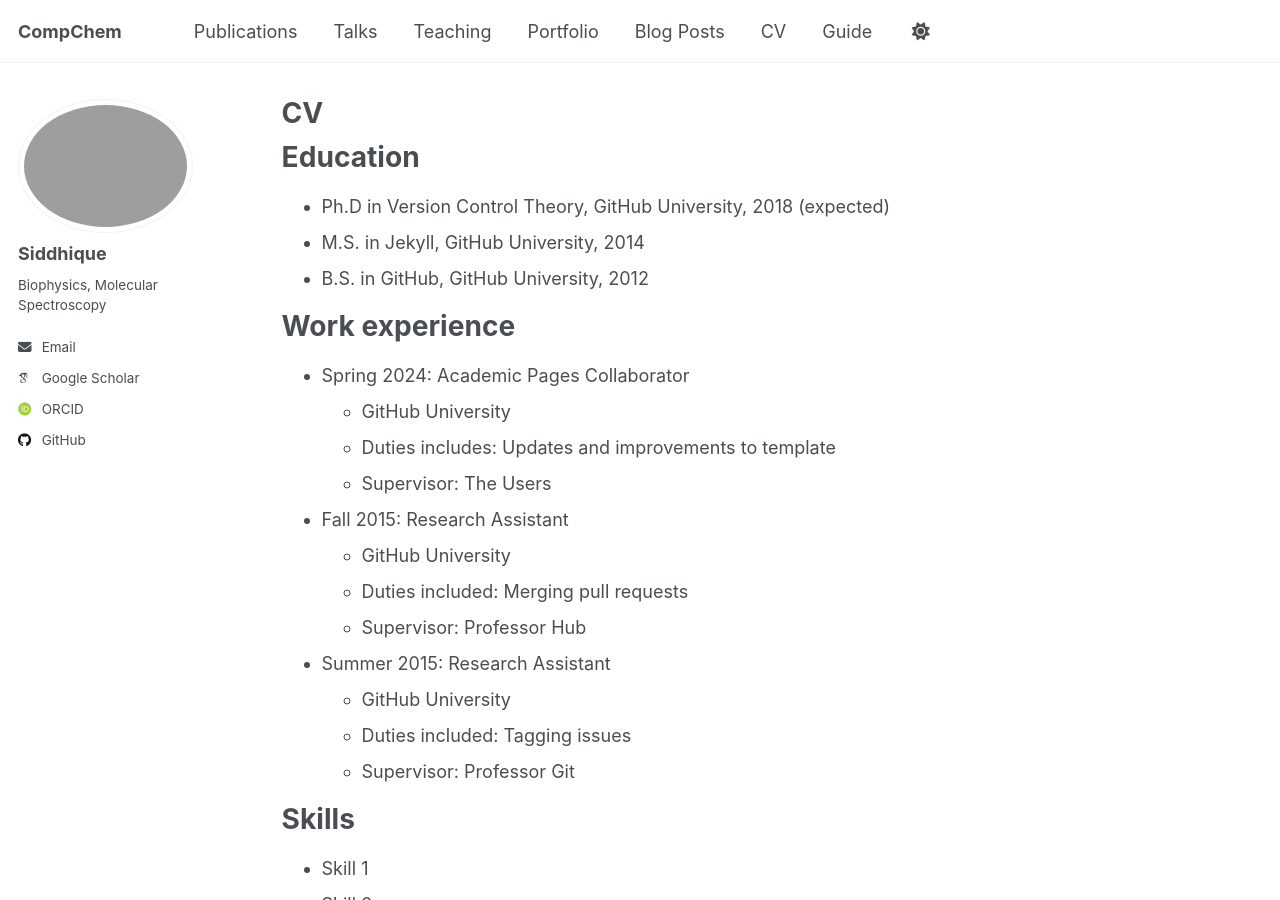
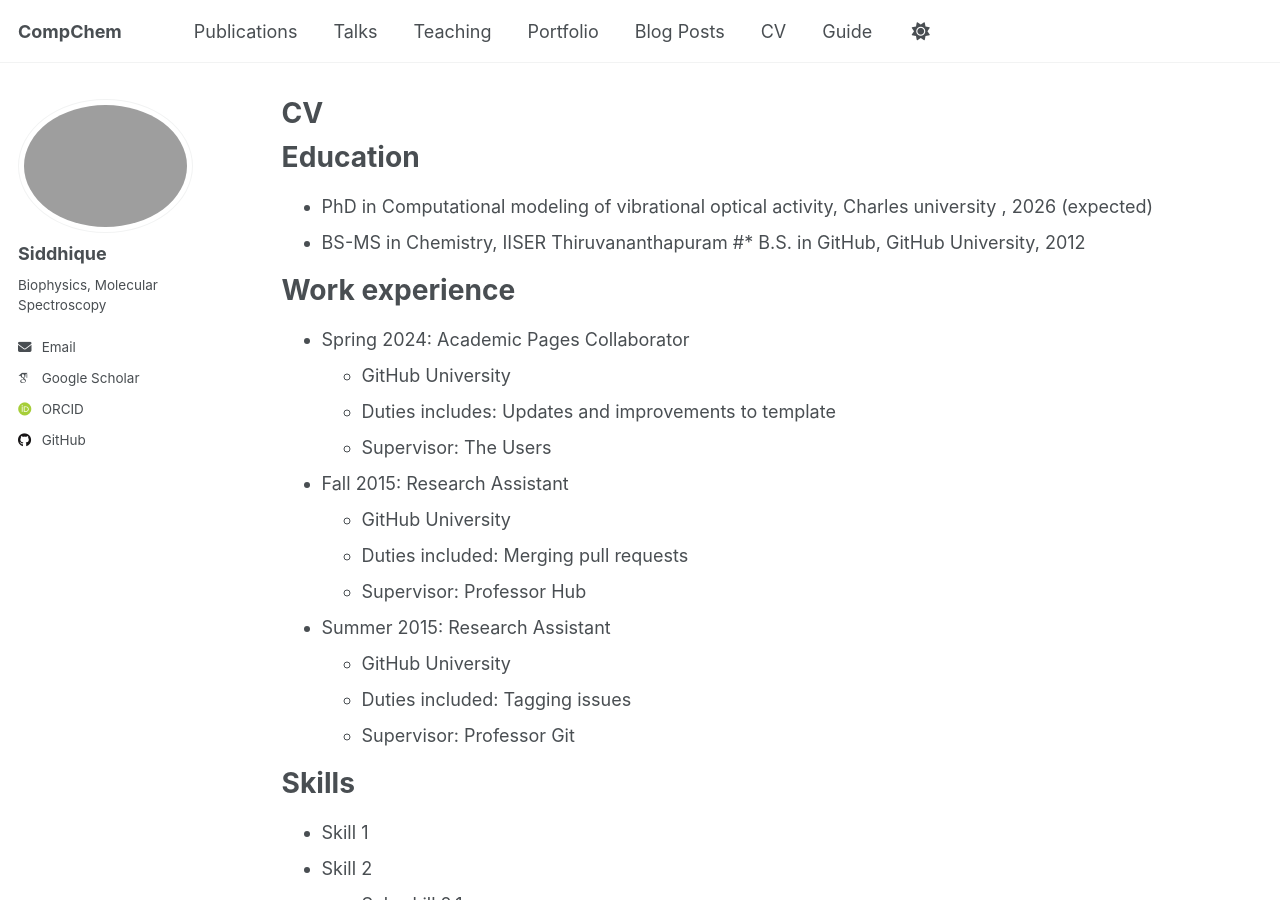
Before and after one commit to mosique/mosique.github.io, a Jekyll site: the page built from _pages/cv.md, in a window 1280 px wide and 900 px high. Built offline with Jekyll 4.4.1, drawn with Linux system fonts in a browser that asks for light colours; some web fonts are replaced; a script that is not in the unit is left out.

Commit message:
update _pages/cv.md

```diff
--- a/_pages/cv.md
+++ b/_pages/cv.md
@@ -11,9 +11,9 @@ redirect_from:
 
 Education
 ======
-* Ph.D in Version Control Theory, GitHub University, 2018 (expected)
-* M.S. in Jekyll, GitHub University, 2014
-* B.S. in GitHub, GitHub University, 2012
+* PhD in Computational modeling of vibrational optical activity, Charles university , 2026 (expected)
+* BS-MS in Chemistry, IISER Thiruvananthapuram
+#* B.S. in GitHub, GitHub University, 2012
 
 Work experience
 ======
```
